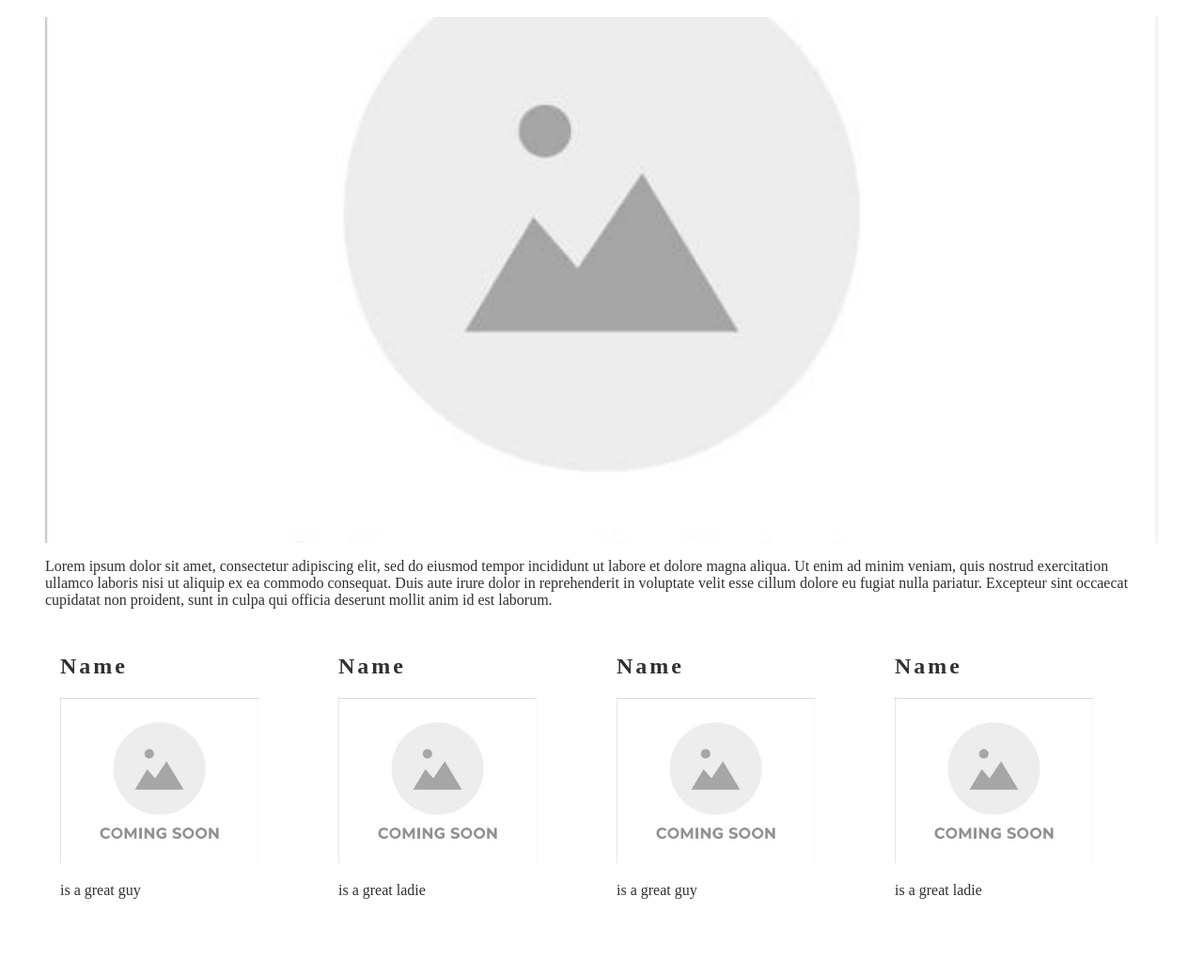
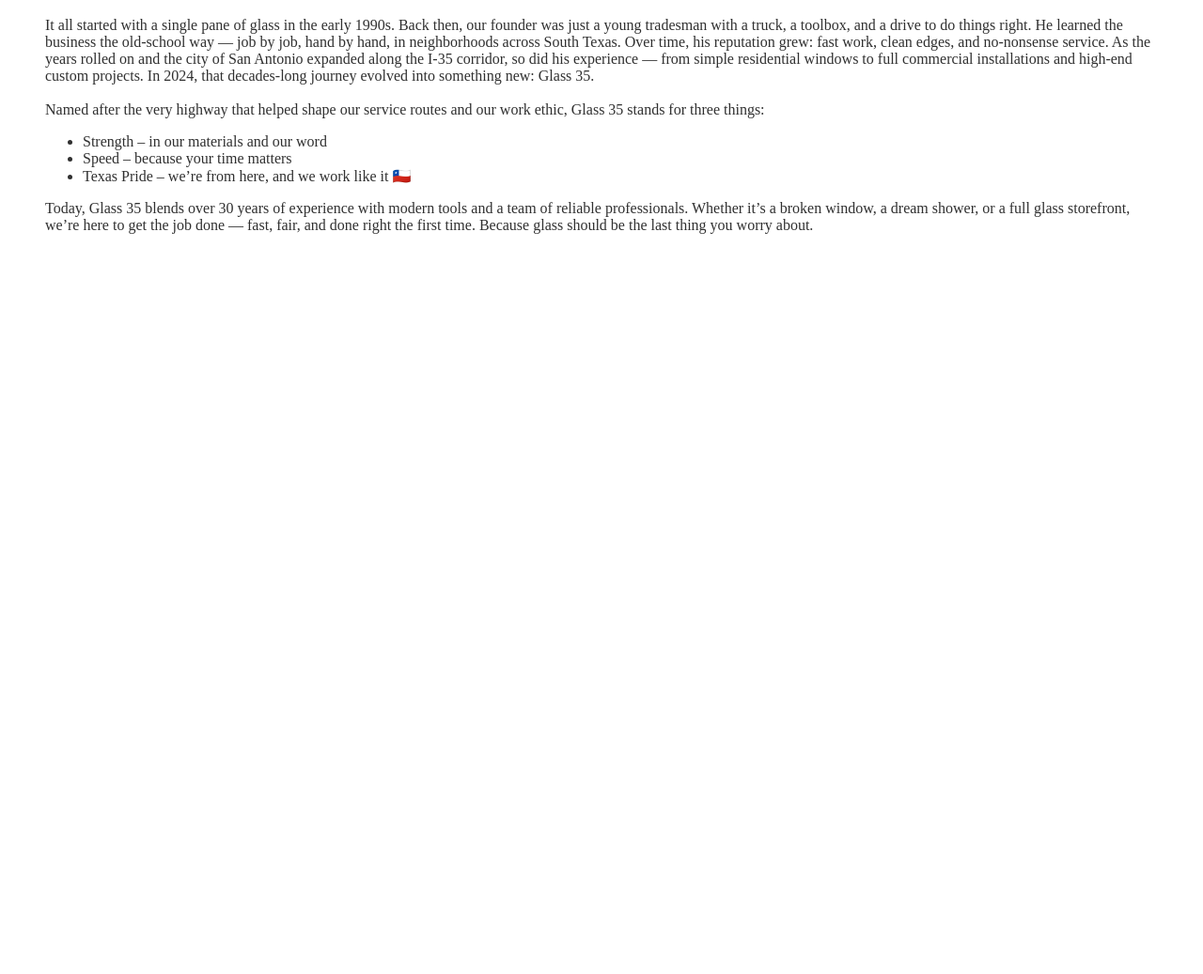
Before and after one commit to joseluisglass35/glass_35, a plain HTML site: page About.html in a window 1280 px wide. Shown: the part 264-1301 px from the top of the page at 94% size. After the commit the page ends 800 px from the top, so only its background shows below. Drawn offline with Linux system fonts and the light colour scheme.

Commit message:
Remove testimonials section and finish about section

```diff
--- a/About.html
+++ b/About.html
@@ -14,7 +14,7 @@
 
     <!-- components -->
     <script src="components/top-nav.js"></script>
-    <script src="components/services.js"></script>
+    <script src="components/about.js"></script>
 
     <style>
 
@@ -58,38 +58,7 @@
 <body>
 
     <top-nav></top-nav>
-
-    <div class="section">
-        <h1 class="title_back">About</h1>
-        <div id="the_team">
-            <img id="the_team_img" src="assets/default_image.jpg">
-        </div>
-        <p>
-            Lorem ipsum dolor sit amet, consectetur adipiscing elit, sed do eiusmod tempor incididunt ut labore et dolore magna aliqua. Ut enim ad minim veniam, quis nostrud exercitation ullamco laboris nisi ut aliquip ex ea commodo consequat. Duis aute irure dolor in reprehenderit in voluptate velit esse cillum dolore eu fugiat nulla pariatur. Excepteur sint occaecat cupidatat non proident, sunt in culpa qui officia deserunt mollit anim id est laborum.
-        </p>
-        <div id="gallery">
-            <div class="gallery_item">
-                <h2 class="name">Name</h2>
-                <img class="gallery_img" src="assets/default_image.jpg">
-                <p>is a great guy</p>
-            </div>
-            <div class="gallery_item">
-                <h2 class="name">Name</h2>
-                <img class="gallery_img" src="assets/default_image.jpg">
-                <p>is a great ladie</p>
-            </div>
-            <div class="gallery_item">
-                <h2 class="name">Name</h2>
-                <img class="gallery_img" src="assets/default_image.jpg">
-                <p>is a great guy</p>
-            </div>
-            <div class="gallery_item">
-                <h2 class="name">Name</h2>
-                <img class="gallery_img" src="assets/default_image.jpg">
-                <p>is a great ladie</p>
-            </div>
-        </div>
-    </div>
+    <about-div></about-div>
 
 </body>
 </html>
--- /dev/null
+++ b/components/about.js
@@ -0,0 +1,47 @@
+// Define a new class extending HTMLElement
+class About extends HTMLElement {
+    constructor() {
+        super(); // Always call super() first in constructor
+        // Create a shadow root (optional)
+        this.attachShadow({ mode: 'open' });
+    }
+    async connectedCallback() {
+
+        this.shadowRoot.innerHTML = `
+            <style>
+
+                @import url('components/main.css');
+
+                #intro_info {
+                    margin: 3rem;
+                }
+
+                p {
+                    margin: 0;
+                }
+
+            </style>
+
+            <div id="intro_info">
+
+                <h1 class="title_back">4 Season Windows — Our Story</h1>
+                <p>
+                    It all started with a single pane of glass in the early 1990s. Back then, our founder was just a young tradesman with a truck, a toolbox, and a drive to do things right. He learned the business the old-school way — job by job, hand by hand, in neighborhoods across South Texas. Over time, his reputation grew: fast work, clean edges, and no-nonsense service. As the years rolled on and the city of San Antonio expanded along the I-35 corridor, so did his experience — from simple residential windows to full commercial installations and high-end custom projects. In 2024, that decades-long journey evolved into something new: Glass 35.
+                </p>
+                <br>
+                <p>Named after the very highway that helped shape our service routes and our work ethic, Glass 35 stands for three things:</p>
+                <ul>
+                    <li>Strength – in our materials and our word</li>
+                    <li>Speed – because your time matters</li>
+                    <li>Texas Pride – we’re from here, and we work like it 🇨🇱</li>
+                </ul>
+                <p>
+                    Today, Glass 35 blends over 30 years of experience with modern tools and a team of reliable professionals. Whether it’s a broken window, a dream shower, or a full glass storefront, we’re here to get the job done — fast, fair, and done right the first time. Because glass should be the last thing you worry about.
+                </p>
+            </div>
+        `;
+    }
+}
+
+// Register the custom element
+customElements.define('about-div', About);
--- a/components/top-nav.js
+++ b/components/top-nav.js
@@ -47,9 +47,8 @@ class TopNav extends HTMLElement {
             }
 
             #top_logo {
-                margin: 1rem;
-                width: 8rem;
-                height: 8rem;
+                width: 10rem;
+                height: 10rem;
             }
 
             #phone_section {
@@ -88,7 +87,7 @@ class TopNav extends HTMLElement {
                 <img id="top_logo" src="assets/glass_35_logo.png">
             </a>
             <nav>
-                <a class="nav_item spaced_title" href="Testimonials.html">Testimonials</a>
+                <a class="nav_item spaced_title" href="index.html">Home</a>
                 <a class="nav_item spaced_title" href="Services.html">Services</a>
                 <a class="nav_item spaced_title" href="About.html">About</a>
                 <div>
```
Also changed, not shown: index.html (+2 -28 lines).
